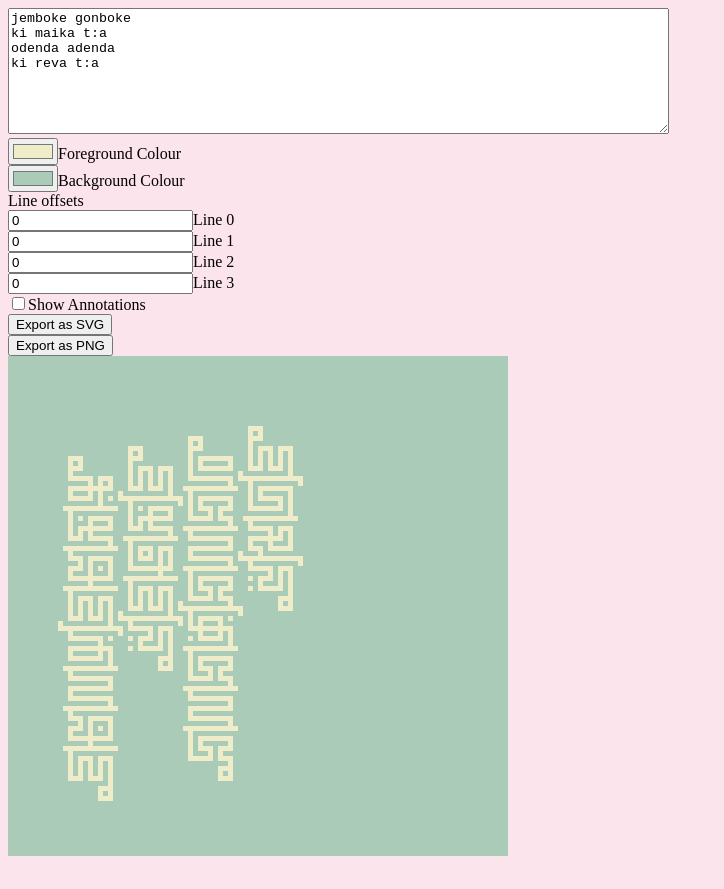
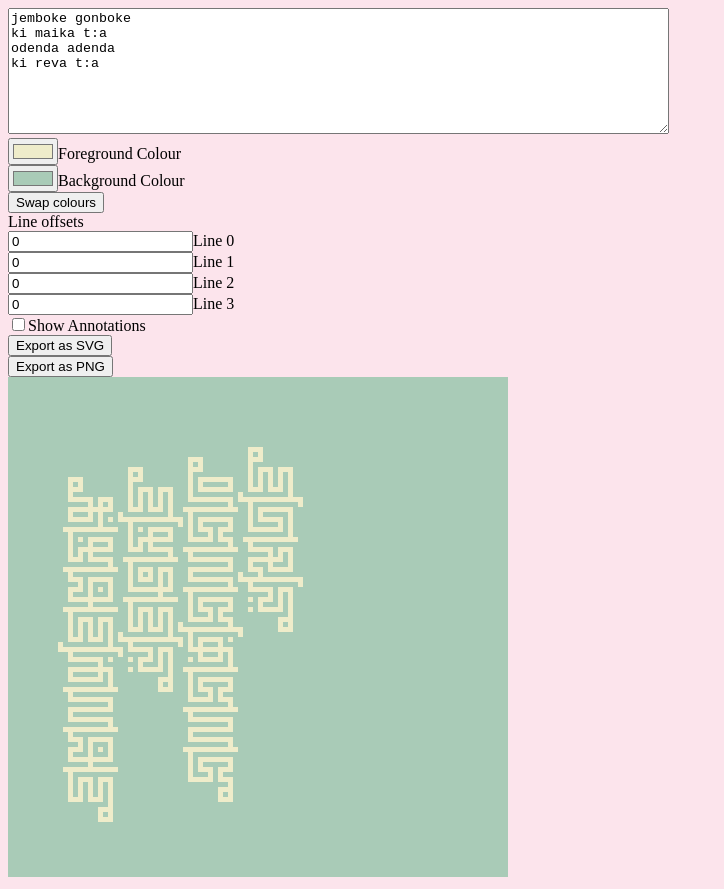
Before and after one commit to timbusuttil/imse-editor, a Vue app: page / in a window 1280 px wide. Shown: the whole page, without its empty margins (0-724 px from the left). Before the commit the page ends 868 px from the top, so only its background shows below. Built offline with nearby package versions, Linux system fonts and the light colour scheme.

Commit message:
add colour swap button

```diff
--- a/src/App.vue
+++ b/src/App.vue
@@ -10,6 +10,7 @@
       <label for="fgCol">Foreground Colour</label><br>
       <input type="color" name="bgCol" v-model="bgCol">
       <label for="bgCol">Background Colour</label><br>
+      <button @click="swapColours">Swap colours</button><br>
       <label>Line offsets</label><br>
       <div v-for="(line, i) in parsedInput" :key="`line-input-${i}`">
         <input type="number" :id="`line-${i}`" v-model="lineOffsets[i]">
@@ -170,7 +171,12 @@ export default {
       document.body.appendChild(downloadLink);
       downloadLink.click();
       document.body.removeChild(downloadLink);
-    }
+    },
+    swapColours() {
+      const temp = this.fgCol;
+      this.fgCol = this.bgCol;
+      this.bgCol = temp;
+    },
   }
 }
 </script>
```
